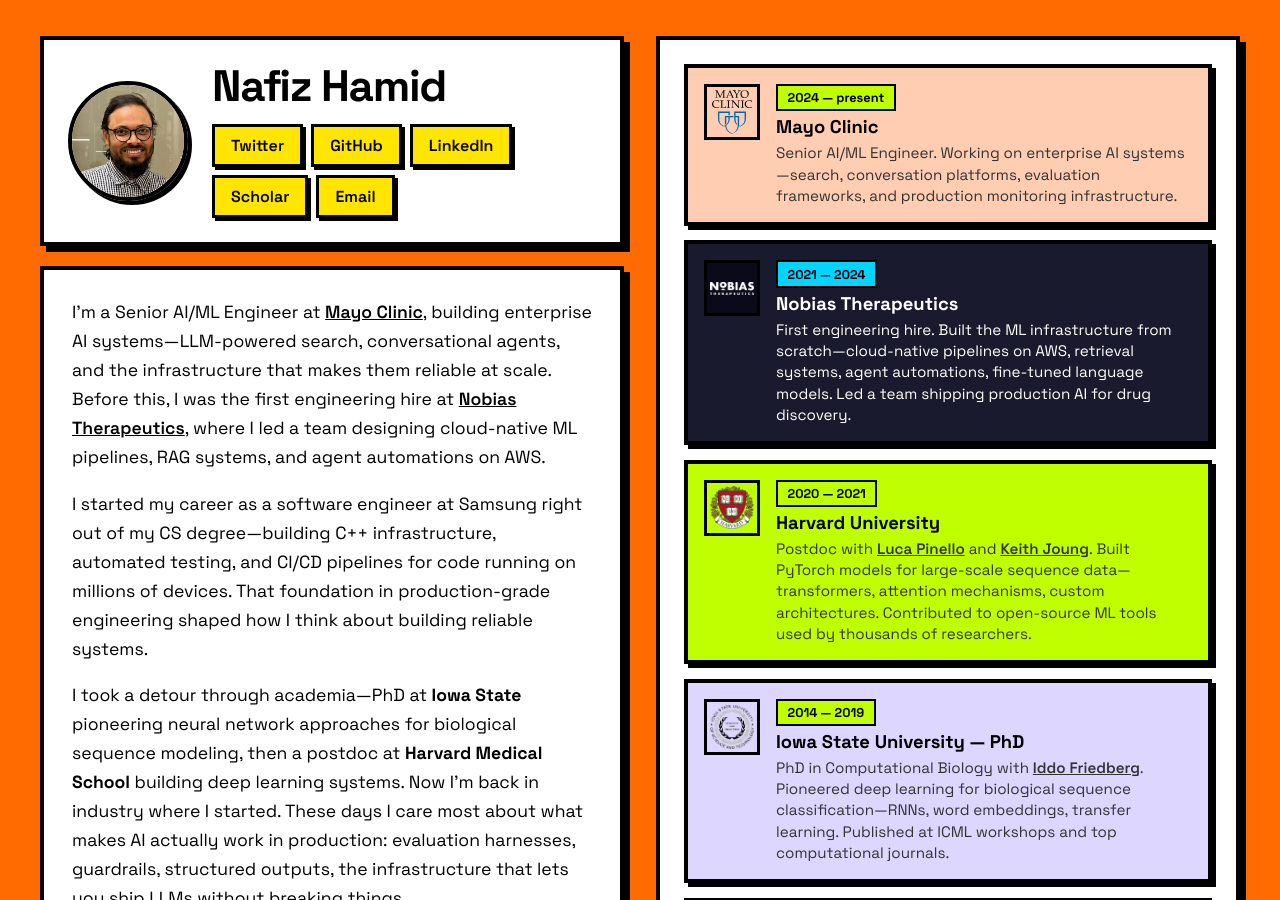
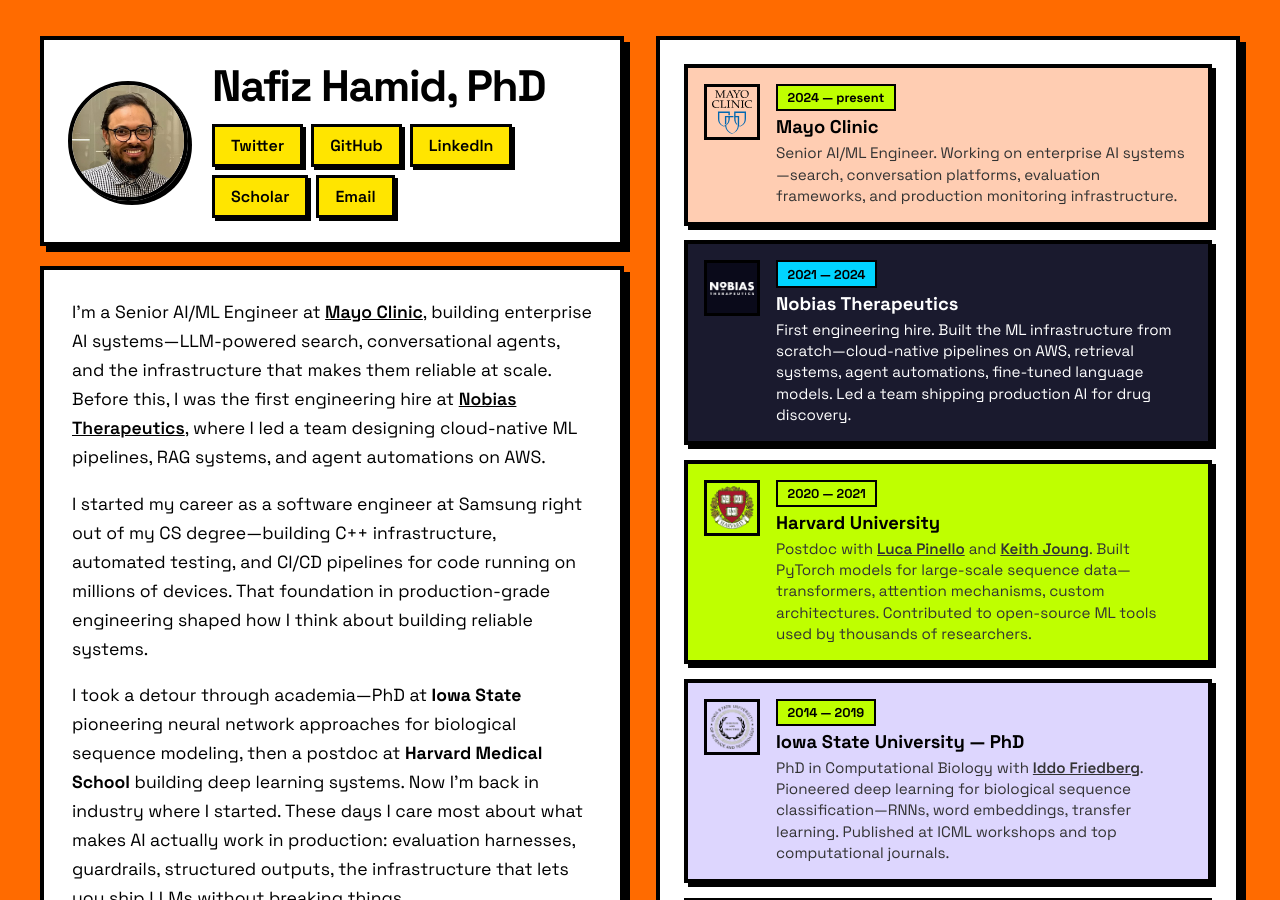
Before and after one commit to nafizh/nafizh.github.io, a Jekyll site: the page index.html, which Jekyll copies as it is, in a window 1280 px wide. Built offline with Jekyll 4.4.1, drawn with Linux system fonts in a browser that asks for light colours.

Commit message:
Add PhD after name
🤖 Generated with [Claude Code](https://claude.com/claude-code)

Co-Authored-By: Claude Opus 4.5 <noreply@anthropic.com>

```diff
--- a/index.html
+++ b/index.html
@@ -325,7 +325,7 @@
             <div class="card identity-row">
                 <img src="images/nafiz_hamid.jpg" alt="Nafiz Hamid" class="headshot">
                 <div class="identity-info">
-                    <h1>Nafiz Hamid</h1>
+                    <h1>Nafiz Hamid, PhD</h1>
                     <nav class="social-links">
                         <a href="https://twitter.com/drnafizhamid">Twitter</a>
                         <a href="https://github.com/nafizh">GitHub</a>
```
